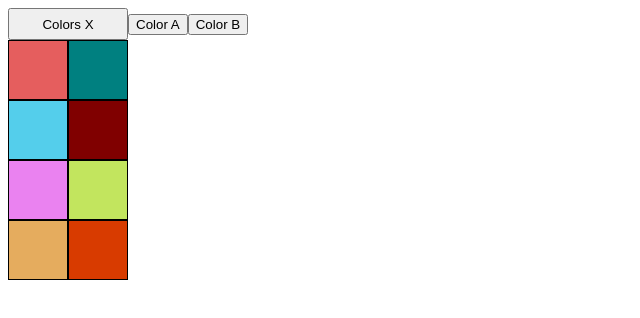
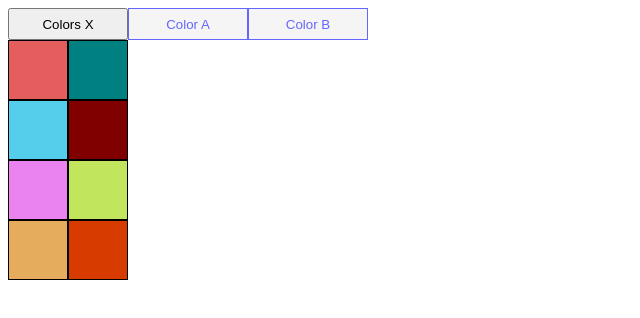
Before and after one commit to justdgst/color_picker, a React (Vite) app: page / in a window 1280 px wide. Both pictures are taken after a click on the button "Colors". Shown: the top 318 px of the page, without its empty margins (0-640 px from the left). Built offline with nearby package versions, Linux system fonts and the light colour scheme.

Commit message:
2 files modified

```diff
--- a/src/App.css
+++ b/src/App.css
@@ -11,6 +11,13 @@ p {
   height: 32px;
   width: 120px;
   border: 0px;
+}
+.button_selected {
+  height: 32px;
+  width: 120px;
+  border: 1px solid blue;
+  color: blue;
+  opacity: 0.6;
 }
 .board-row {
   width: calc(2 * 60px);
@@ -40,7 +47,6 @@ p {
   align-items: center;
   font-size: 8px;
 }
-
 .square_blured {
   border: 1px solid black;
   justify-content: center;
--- a/src/App.jsx
+++ b/src/App.jsx
@@ -31,9 +31,11 @@ function Square({
 
   if (isSelectedA) {
     text = 'A';
+    disable = true;
   }
   if (isSelectedB) {
     text = 'B';
+    disable = true;
   }
   if (!nothingToFade) {
     text = label;
@@ -50,6 +52,7 @@ function Square({
       style={{ backgroundColor: color }}
       onMouseEnter={onSquareEnter}
       onMouseLeave={onSquareLeave}
+      disabled={disable}
     >
       {text}
     </button>
@@ -59,6 +62,7 @@ function Square({
 function Board() {
   let boardClassName = 'board-row_closed';
   let buttonClassName = 'button_colors_closed';
+  let buttonColorSelection = null;
   let labelColorsButton;
   const [selectedIndexA, setSelectedIndexA] = useState(null);
   const [selectedIndexB, setSelectedIndexB] = useState(null);
@@ -91,14 +95,17 @@ function Board() {
     setBoardOpen(true);
     setSelectedIndexB(null);
     setSelectedColor('B');
+    buttonColorSelection = 'button_selected';
   }
   if (boardOpen === true) {
     buttonClassName = 'button_colors';
     labelColorsButton = 'Colors X';
     if (selectedColor === 'B') {
       boardClassName = 'board-row_suggestion';
-    } else {
+      buttonColorSelection = 'button_selected';
+    } else if (selectedColor === 'A') {
       boardClassName = 'board-row';
+      buttonColorSelection = 'button_selected';
     }
   } else {
     labelColorsButton = 'Colors';
@@ -130,13 +137,23 @@ function Board() {
       </button>
 
       <button
-        style={{ backgroundColor: theme.palette[selectedIndexA] }}
+        className={buttonColorSelection}
+        style={{
+          backgroundColor: theme.palette[selectedIndexA],
+          height: 32,
+          width: 120,
+        }}
         onClick={() => handleClickSelectButtonA()}
       >
         Color A
       </button>
       <button
-        style={{ backgroundColor: theme.palette[selectedIndexB] }}
+        className={buttonColorSelection}
+        style={{
+          backgroundColor: theme.palette[selectedIndexB],
+          height: 32,
+          width: 120,
+        }}
         onClick={() => handleClickSelectButtonB()}
       >
         Color B
```
